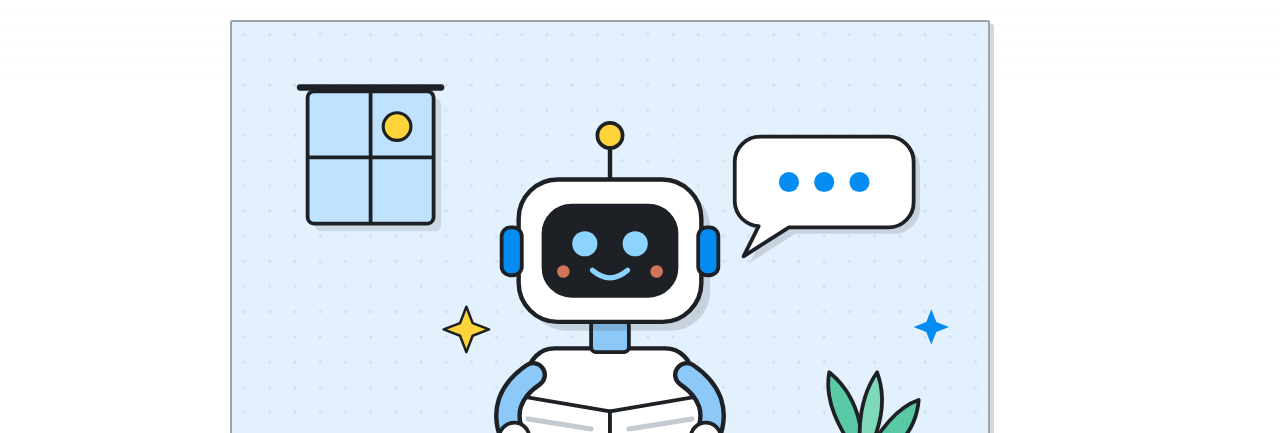
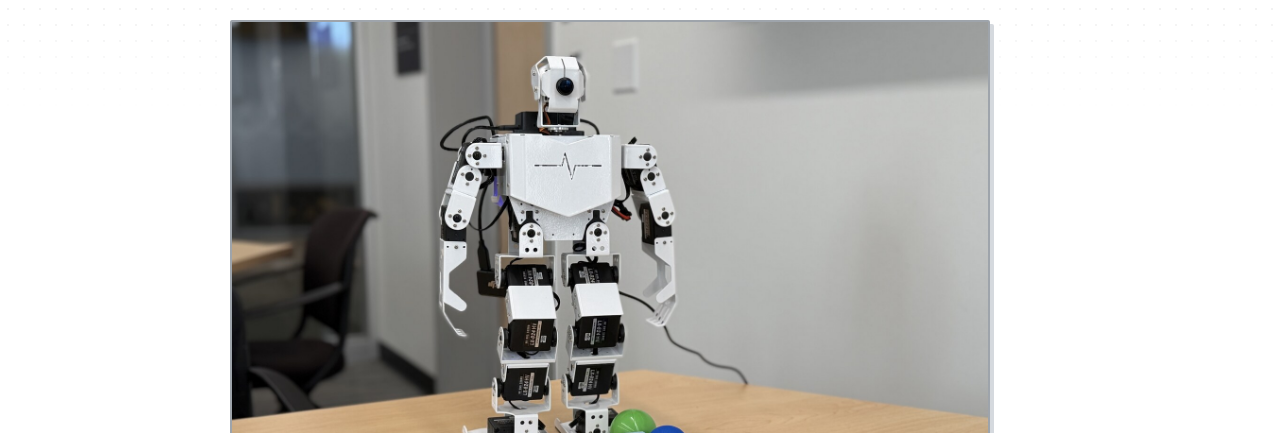
Before and after one commit to feiwenx/feiwenx.github.io, a plain HTML site: page projects/robot-learning-companions.html in a window 1280 px wide. Shown: the part 367-800 px from the top of the page. Drawn offline with nearby package versions, Linux system fonts and the light colour scheme.

Commit message:
Use robot reading companion photograph on project page

```diff
--- a/projects/robot-learning-companions.html
+++ b/projects/robot-learning-companions.html
@@ -34,7 +34,7 @@
     <h1 class="page-title">Robots as Learning Companions at Home</h1>
 
     <figure class="hero">
-      <img src="../assets/projects/robot-learning-companions.svg" alt="Illustration of a friendly humanoid robot holding an open picture book in a living room, next to a window and a plant">
+      <img src="../assets/projects/robot-reading-companion.jpg" width="1600" height="1200" alt="A white humanoid robot on a table with picture books, colorful blocks, balls, and toy food">
     </figure>
 
     <article class="detail">
```
Also changed, not shown: assets/projects/robot-reading-companion.jpg (added).
